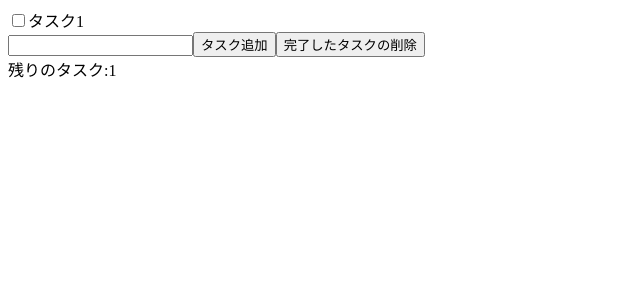
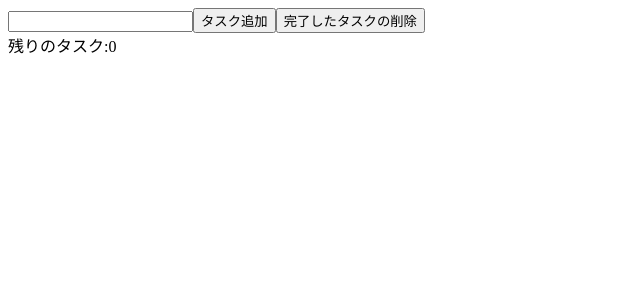
Before and after one commit to taiyaki-man/react-todo-app, a Next.js app: page / in a window 1280 px wide. Shown: the top 300 px of the page, without its empty margins (0-640 px from the left). Built offline with nearby package versions, Linux system fonts and the light colour scheme.

Commit message:
宣言をまとめた

```diff
--- a/src/components/Todo.tsx
+++ b/src/components/Todo.tsx
@@ -1,11 +1,8 @@
 import React from 'react';
+import { TypeTodo } from '../types/TypeTodo';
 
 interface TodoProps {
-  todo: {
-    id: string;
-    name: string;
-    done: boolean;
-  };
+  todo: TypeTodo;
   toggleTodos: (id: string) => void;
 }
 
--- a/src/components/Todolist.tsx
+++ b/src/components/Todolist.tsx
@@ -1,12 +1,9 @@
 import React from 'react';
 import Todo from './Todo';
+import { TypeTodo } from '../types/TypeTodo';
 
 interface TodoListProps {
-  todos: {
-    id: string;
-    name: string;
-    done: boolean;
-  }[];
+  todos: TypeTodo[];
   toggleTodos: (id: string) => void;
 }
 
--- a/src/pages/index.tsx
+++ b/src/pages/index.tsx
@@ -1,5 +1,5 @@
 import React, { useState, useRef } from "react";
-import Todolist from "../components/Todolist";
+import Todolist from "../components/TodoList";
 import { v4 as uuidv4 } from "uuid";
 
 interface Todo {
@@ -9,7 +9,7 @@ interface Todo {
 }
 
 export default function Home() {
-  const [todos, setTodos] = useState<Todo[]>([{ id: uuidv4(), name: 'タスク1', done: false }]);
+  const [todos, setTodos] = useState<Todo[]>([]);
 
   const todoRef = useRef<HTMLInputElement>(null);
 
--- /dev/null
+++ b/src/types/TypeTodo.tsx
@@ -0,0 +1,5 @@
+export interface TypeTodo {
+    id: string;
+    name: string;
+    done: boolean;
+  }
```
